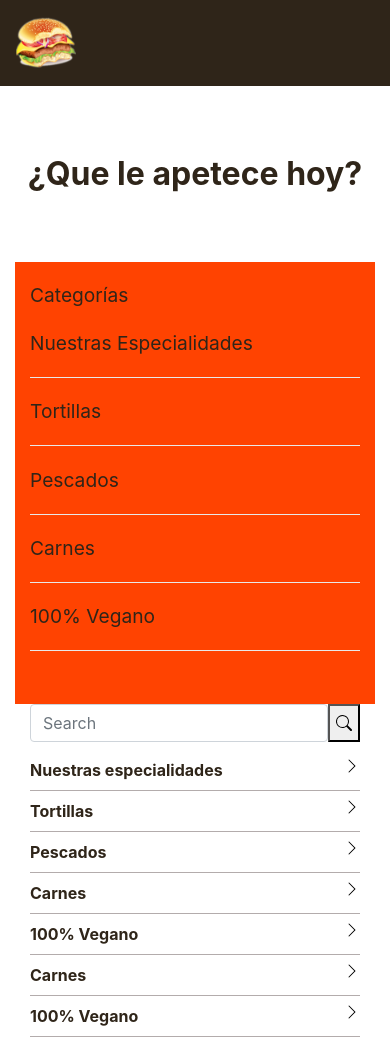
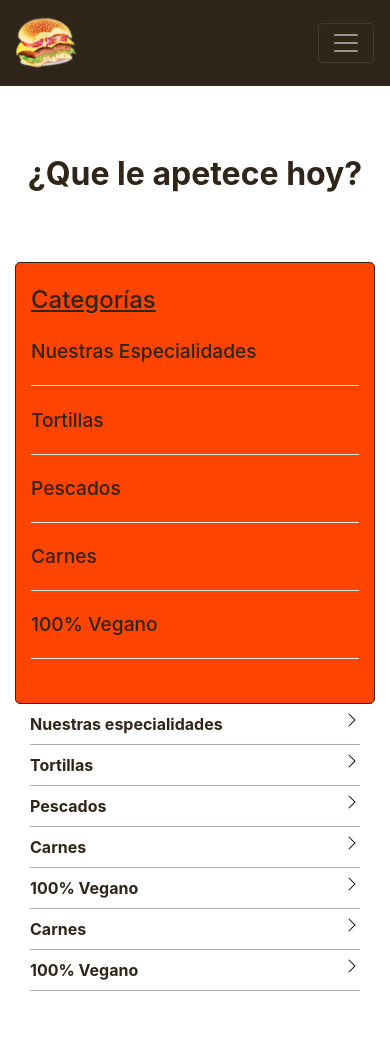
Before and after one commit to andresfi33/ProyectoDawa, a PHP site: page /carta.php in a window 390 px wide. After the commit the page ends 991 px from the top, so only its background shows below. Run offline with PHP 8.4, Linux system fonts and the light colour scheme; the visitor is signed in with stand-in values (Sample User, id 1).

Commit message:
Arreglar navbar responsive y pantalla de pedidos

```diff
--- a/baseDeDatos.php
+++ b/baseDeDatos.php
@@ -114,6 +114,37 @@ class DB {
         return $result;
     }
 
+    /**
+     * Método que comprueba en la base de datos si un usuario existe
+     * @param type $user
+     * @param type $password
+     * @return boolean
+     */
+    public static function consultaPedidosUsuario($email) {
+        $servidor = "localhost";
+        $baseDeDatos = "restaurante";
+        $usuario = "root";
+        $contrasenha = "";
+        $resultado = "";
+        //Conexión con el servidor
+        $conexion = mysqli_connect($servidor, $usuario, $contrasenha) or die("No se ha podido conectar con el servidor");
+
+        //Conexión con la base de datos
+        $db = mysqli_select_db($conexion, $baseDeDatos) or die("No se ha podido conectar con la base de datos");
+
+        $consulta = "select nPedido, datosPedido, precioPedido, fechaPedido from pedidos where usuario  = '$email'";
+
+        //Consulta
+        $resultado = mysqli_query($conexion, $consulta) or die("Problema en la consulta de los datos");
+
+        //Cerrar conexión
+        if ($conexion) {
+            mysqli_close($conexion);
+        }
+
+        return $resultado;
+    }
+
 }
 
 ?>
--- a/carta.css
+++ b/carta.css
@@ -33,6 +33,19 @@
 
 .indice {
     width: 100%;
+    font-weight: 500;
+}
+
+.carrito,
+.indice,
+#pagar input {
+    border: 1px solid var(--main-bg-color);
+    border-radius: 5px;
+}
+
+.indice span {
+    text-decoration: underline;
+    font-size: 1.25em;
 }
 
 img {
@@ -87,13 +100,18 @@ ul.listaCarta>li {
 }
 
 .indice {
-    position: -webkit-sticky;
-    position: sticky;
-    top: 2em;
     background-color: #ff4301;
     padding-top: 1em;
     font-size: 1.2em;
     height: 23em;
+}
+
+@media only screen and (min-width: 769px) {
+    .indice {
+        position: -webkit-sticky;
+        position: sticky;
+        top: 2em;
+    }
 }
 
 .principal {
@@ -155,13 +173,23 @@ nav img {
     padding: 1em;
 }
 
+.carrito ul {
+    border-bottom: 2px solid var(--main-bg-color);
+}
+
 .carrito li {
     display: flex;
     justify-content: space-between;
 }
 
-.carrito ul {
-    border-bottom: 2px solid var(--main-bg-color);
+@media screen and (max-width: 1024px) and (min-width: 768px) {
+    .carrito li {
+        display: block;
+    }
+    .carrito ul b,
+    .carrito ul input {
+        float: inherit;
+    }
 }
 
 .carrito span {
--- a/carta.php
+++ b/carta.php
@@ -38,16 +38,17 @@
 		}
 	}
 	?>
-	<nav class="navbar navbar-expand-lg">
-		<div class="container">
+	<nav class="navbar navbar-expand-lg navbar-dark">
+        <div class="container-fluid">
             <a class="navbar-brand" href="index.php"><img src="img/iconoRestaurante.png" class="logo img-fluid"></a>
-			<button class="navbar-toggler" type="button" data-bs-toggle="collapse" data-bs-target="#navbarSupportedContent" aria-controls="navbarSupportedContent" aria-expanded="false" aria-label="Toggle navigation">
+            <button class="navbar-toggler" type="button" data-toggle="collapse" data-target="#navbarSupportedContent" aria-controls="navbarSupportedContent" aria-expanded="false" aria-label="Toggle navigation">
                 <span class="navbar-toggler-icon"></span>
             </button>
+
             <div class="collapse navbar-collapse" id="navbarSupportedContent">
-				<ul class="navbar-nav me-auto mb-2 mb-lg-0">
-					<li class="nav-item">
-						<a class="nav-link active" aria-current="page" target="_blank" href="https://www.google.es/maps/place/Fernando+Wirtz+Su%C3%A1rez/@43.3554532,-8.4055386,18.65z/data=!4m5!3m4!1s0xd2e7c9aecfac647:0x603ea84bac75a96d!8m2!3d43.3557146!4d-8.4058278">Localización</a>
+                <ul class="navbar-nav mr-auto">
+                    <li class="nav-item active">
+                        <a class="nav-link" aria-current="page" target="_blank" href="https://www.google.es/maps/place/Fernando+Wirtz+Su%C3%A1rez/@43.3554532,-8.4055386,18.65z/data=!4m5!3m4!1s0xd2e7c9aecfac647:0x603ea84bac75a96d!8m2!3d43.3557146!4d-8.4058278">Localización</a>
                     </li>
                     <li class="nav-item">
                         <a class="nav-link" href="carta.php">Carta</a>
@@ -59,16 +60,17 @@
                             </button>
                             <div class="dropdown-menu" aria-labelledby="dropdownMenuButton">
                                 <?php
-									if(isset($_SESSION['usuario'])){
+                                if (isset($_SESSION['usuario'])) {
                                     echo '<a class="dropdown-item" href="pedidos.php">Ver pedidos</a>
 											  <a class="dropdown-item" href="logout.php">Cerrar Sesión</a>';
-									} else{
+                                } else {
                                     echo '<a class="dropdown-item" href="registro.php">Registrarse</a>';
                                 }
                                 ?>
                             </div>
                         </div>
                     </li>
+                </ul>
             </div>
         </div>
     </nav>
@@ -79,7 +81,7 @@
 
 	<div class="container">
 		<div class="row container principal">
-			<div class="col-xs-12 col-sm-6 col-md-3 indice">
+			<div class="col-xs-12 col-sm-12 col-md-3 indice">
 				<span class="colorPrincipal">Categorías</span>
 				<ul class="listaCarta">
 					<li><a href="#nuestrasEspecialidades" onclick="abrirIndice('#nuestrasEspecialidades')">Nuestras Especialidades</a></li>
@@ -89,13 +91,7 @@
 					<li><a href="#vegano" onclick="abrirIndice('#vegano')">100% Vegano</a></li>
 				</ul>
 			</div>
-			<div class="col-xs-12 col-sm-6 col-md-5">
-				<form class="d-flex">
-					<input class="form-control me-2" type="search" placeholder="Search" aria-label="Search">
-					<button type="submit">
-						<img src="./img/iconos/buscar.svg" />
-					</button>
-				</form>
+			<div class="col-xs-12 col-sm-12 col-md-5">
 				<div>
 					<div class="indiceProductos" id="nuestrasEspecialidades">
 						<span><b>Nuestras especialidades</b></span>
@@ -386,7 +382,7 @@
 					</ul>
 				</div>
 			</div>
-			<div class="col-xs-12 col-sm-6 col-md-4">
+			<div class="col-xs-12 col-sm-12 col-md-4">
 				<form method="post">
 					<input type="text" id='datosPedido' name='datosPedido'></input>
 					<input type="text" id='precioTotalPedido' name='precioTotalPedido'></input>
```
Also changed, not shown: index.php (+8 -6 lines), pedidos.css (+22 -0 lines), pedidos.php (+43 -7 lines). Lines whose indentation alone changed are shown as unchanged.
